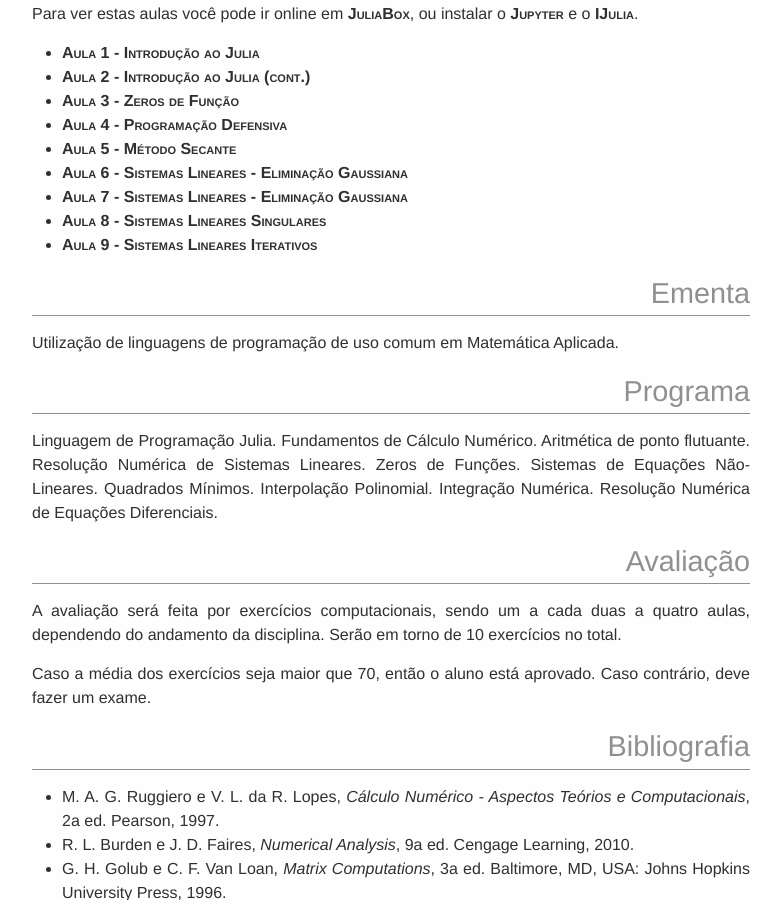
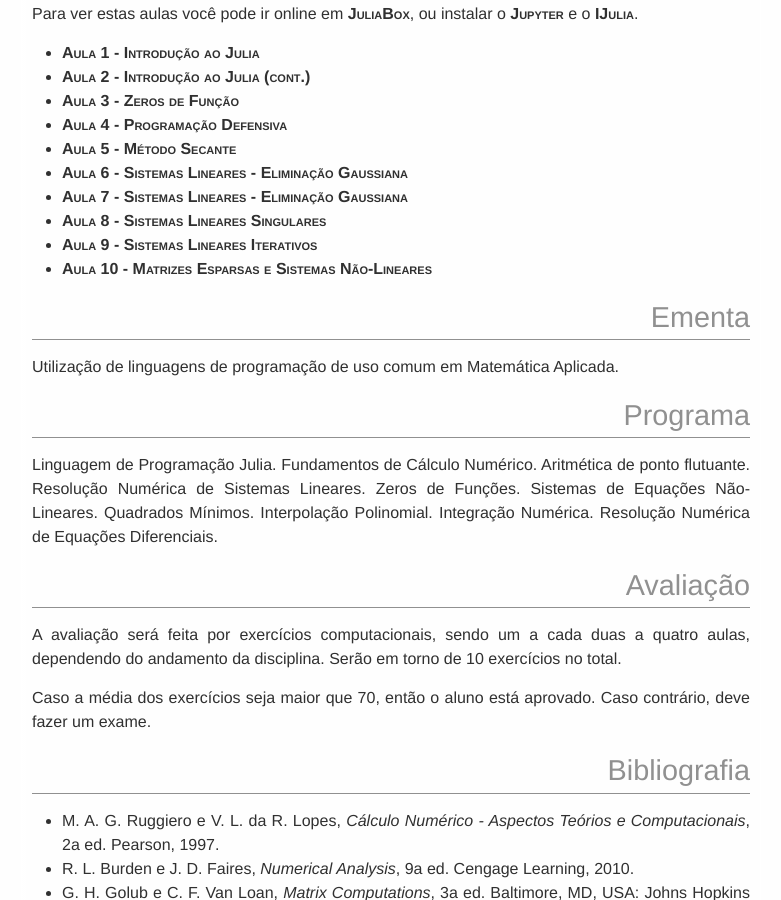
Before and after one commit to abelsiqueira/abelsiqueira.github.io-old, a Jekyll site: the page built from disciplinas/cm103-2016s2.md, in a window 1280 px wide and 900 px high, scrolled down 933 px. Shown: the whole window, without its empty margins (249-1030 px from the left). Built offline with Jekyll 4.4.1, drawn with Linux system fonts in a browser that asks for light colours.

Commit message:
Adiciona aula 10 de cm103

```diff
--- a/disciplinas/cm103-2016s2.md
+++ b/disciplinas/cm103-2016s2.md
@@ -42,6 +42,8 @@ ou instalar o [Jupyter](https://jupyter.org/) e o
     }}/disciplinas/cm103/08-sist-lin-singulares.ipynb)
   - [Aula 9 - Sistemas Lineares Iterativos]({{ site.baseurl
     }}/disciplinas/cm103/09-sist-lin-iterativos.ipynb)
+  - [Aula 10 - Matrizes Esparsas e Sistemas Não-Lineares]({{ site.baseurl
+    }}/disciplinas/cm103/10-esparsas-e-snl.ipynb)
 
 # Ementa
 
```
Also changed, not shown: 2 other files.
